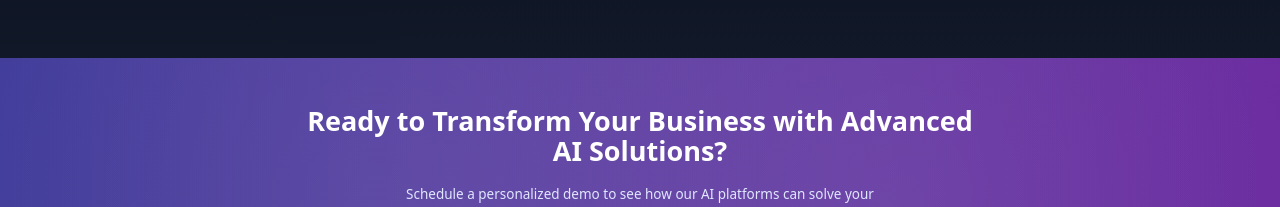
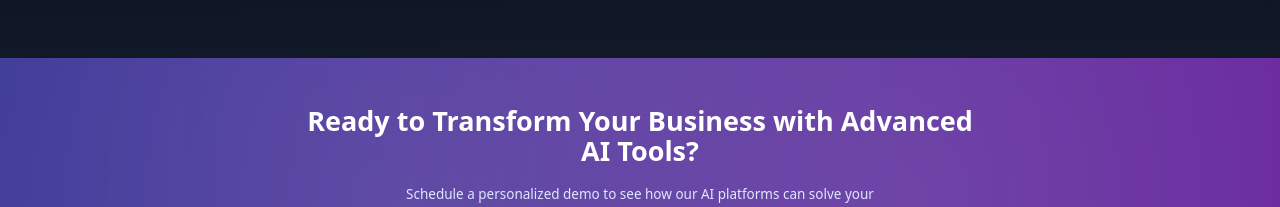
Before and after one commit to RezaAzaddokht/AI-Tools-Landing-Page, a React (Vite) app: page / in a window 1280 px wide. Shown: the part 3376-3583 px from the top of the page. Built offline with nearby package versions, Linux system fonts and the light colour scheme.

Commit message:
modify the CTA Data

```diff
--- a/src/components/sections/CTA.tsx
+++ b/src/components/sections/CTA.tsx
@@ -1,4 +1,3 @@
-import React from 'react';
 import { ArrowRight } from 'lucide-react';
 
 export const CTA = () => {
@@ -14,7 +13,7 @@ export const CTA = () => {
       <div className="container mx-auto px-4 md:px-6 relative z-10">
         <div className="max-w-4xl mx-auto text-center">
           <h2 className="text-3xl md:text-4xl font-bold text-white mb-6 leading-tight">
-            Ready to Transform Your Business with Advanced AI Solutions?
+            Ready to Transform Your Business with Advanced AI Tools?
           </h2>
 
           <p className="text-indigo-100 text-lg mb-8 max-w-2xl mx-auto">
```
